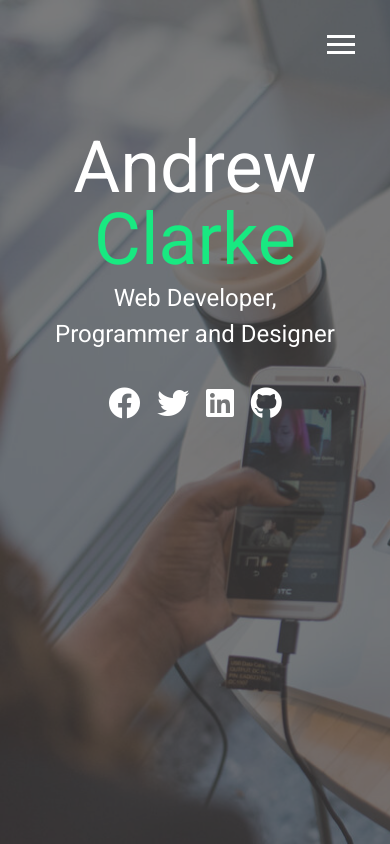
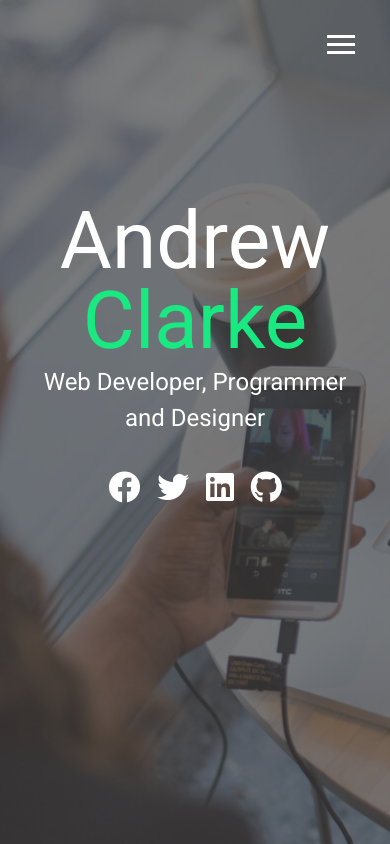
Before and after one commit to Barabbus/portfolio, a website: page dist/index.html in a window 390 px wide. Drawn offline with Linux system fonts and the light colour scheme.

Commit message:
Amended mediaSm rules

```diff
--- a/package.json
+++ b/package.json
@@ -3,12 +3,15 @@
   "version": "1.0.0",
   "description": "Responsive portfolio website",
   "main": "index.js",
+  "homepage": "https://Barabbus.github.io/portfolio",
   "scripts": {
-    "sass": "node-sass -w scss/ -o dist/css/ --recursive"
+    "sass": "node-sass -w scss/ -o dist/css/ --recursive",
+    "deploy": "gh-pages -d dist"
   },
   "author": "Andrew Clarke",
   "license": "MIT",
   "dependencies": {
+    "gh-pages": "^3.1.0",
     "node-sass": "^4.14.1"
   }
 }
--- a/scss/_mobile.scss
+++ b/scss/_mobile.scss
@@ -73,8 +73,16 @@
 
 // Smartphones
 @include mediaSm {
-    main#home h1 {
-        margin-top: 10vh;
+    main {
+        padding: 2rem;
+        #home h1 {
+            margin-top: 10vh;
+        }
+
+        .lg-heading {
+            margin-top: 1rem;
+            font-size: 5rem;
+        }
     }
 
     .projects {
```
Also changed, not shown: dist/css/main.css, 1 other file.
